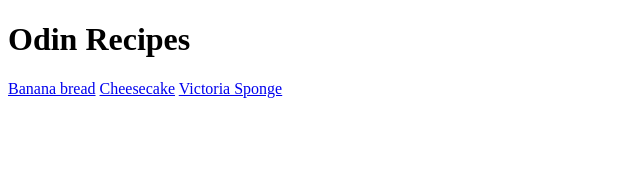
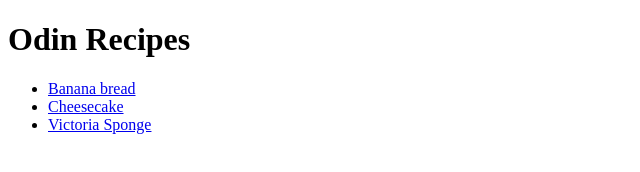
Before and after one commit to whoahchloe/odin-recipes, a plain HTML site: page index.html in a window 1280 px wide. Shown: the whole page, without its empty margins (0-640 px from the left). Drawn offline with Linux system fonts and the light colour scheme.

Commit message:
Order list of recipes

```diff
--- a/index.html
+++ b/index.html
@@ -11,9 +11,11 @@
 <body>
     <h1>Odin Recipes</h1>
 
-    <a href="./recipes/banana-bread.html">Banana bread</a>
-    <a href="./recipes/cheesecake.html">Cheesecake</a>
-    <a href="./recipes/victoria-sponge.html">Victoria Sponge</a>
+    <ul>
+        <li><a href="./recipes/banana-bread.html">Banana bread</a></li>
+        <li><a href="./recipes/cheesecake.html">Cheesecake</a></li>
+        <li><a href="./recipes/victoria-sponge.html">Victoria Sponge</a></li>
+    </ul>
 </body>
 
 
```
